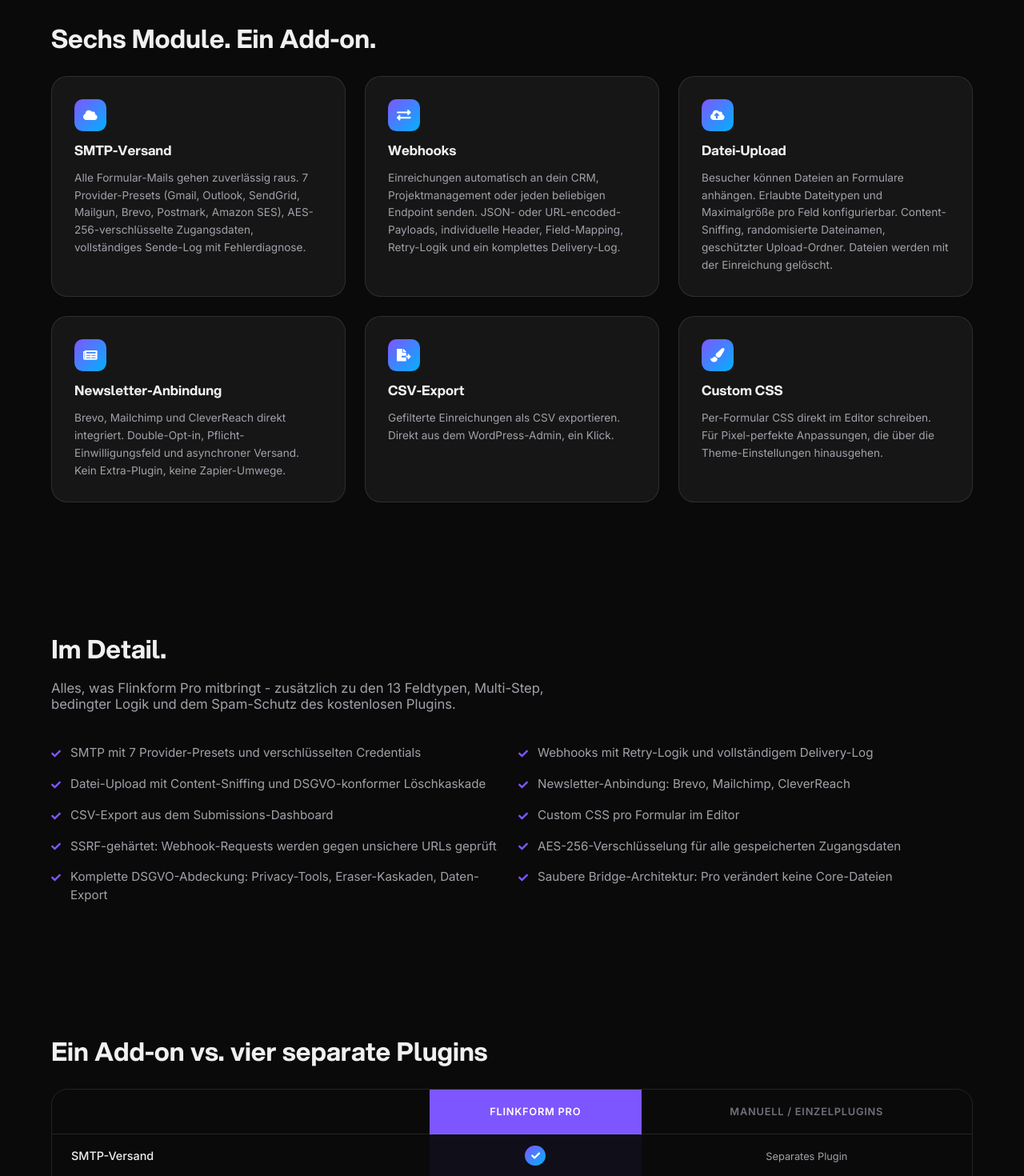
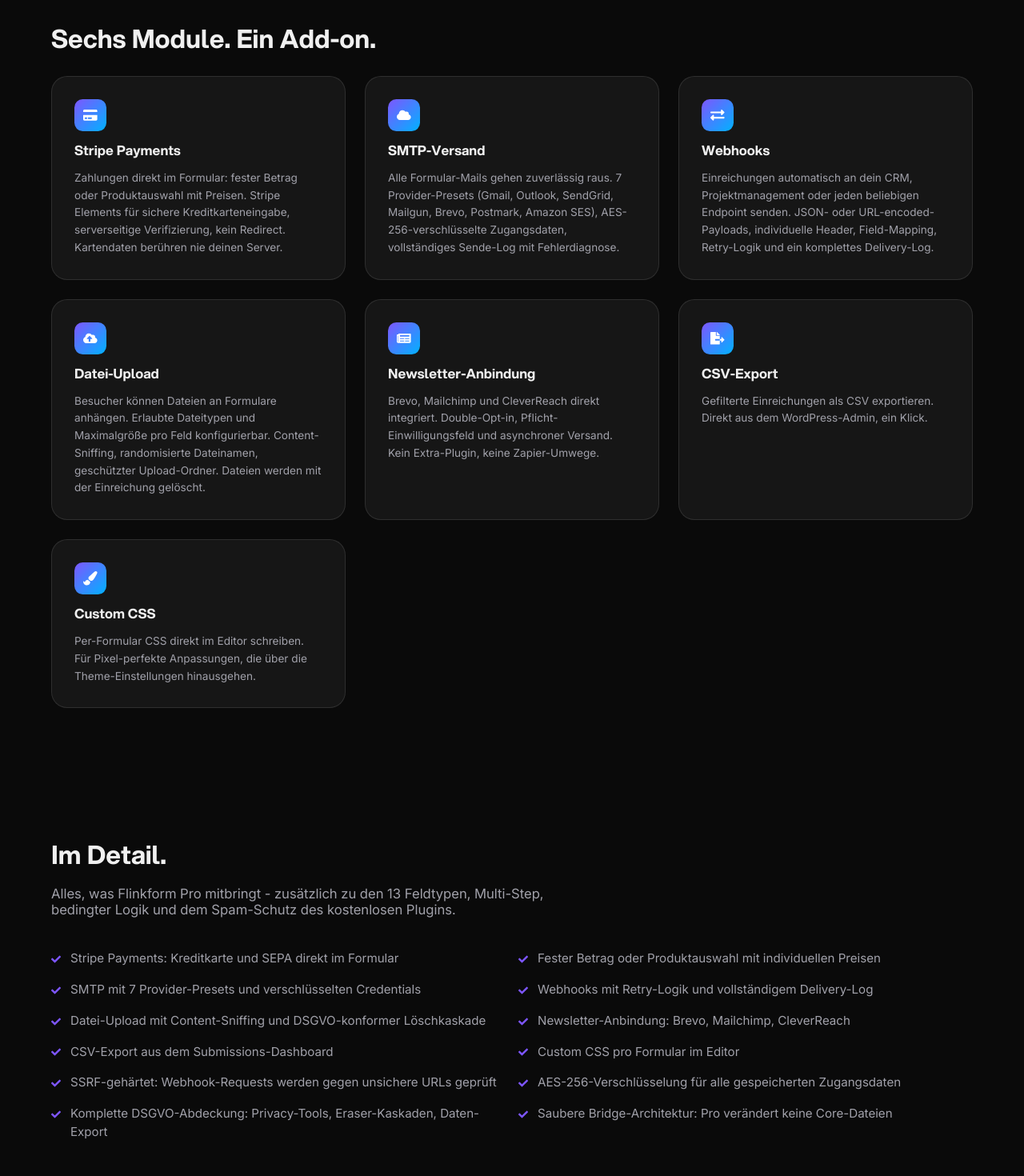
Before and after one commit to dennisbuchwald/dennisbuchwald-de, a Next.js app: page /apps/flinkform-pro in a window 1280 px wide. Shown: the part 1440-2910 px from the top of the page at 80% size. Built offline with nearby package versions, Linux system fonts and the light colour scheme.

Commit message:
feat: add Stripe Payments to Flinkform Pro page and apps overview

```diff
--- a/components/appsData.js
+++ b/components/appsData.js
@@ -31,9 +31,9 @@ export const apps = [
 		name: "Flinkform Pro",
 		tagline: "SMTP, Webhooks, Uploads und mehr.",
 		description:
-			"Premium Add-on für Flinkform: SMTP-Versand, Webhooks mit Retry-Logik, sicherer Datei-Upload, Newsletter-Anbindung (Brevo, Mailchimp, CleverReach), CSV-Export und Custom CSS pro Formular.",
+			"Premium Add-on für Flinkform: Stripe Payments, SMTP-Versand, Webhooks mit Retry-Logik, sicherer Datei-Upload, Newsletter-Anbindung (Brevo, Mailchimp, CleverReach), CSV-Export und Custom CSS.",
 		badges: ["Add-on", "Kommerziell"],
-		tags: ["WordPress", "Formulare", "SMTP", "Webhooks"],
+		tags: ["WordPress", "Formulare", "Stripe", "Webhooks"],
 		links: [],
 		schema: {
 			category: "Plugin",
--- a/src/pages/apps/flinkform-pro.js
+++ b/src/pages/apps/flinkform-pro.js
@@ -18,11 +18,17 @@ import {
 	FaShieldAlt,
 	FaPlug,
 	FaWordpress,
+	FaCreditCard,
 } from "react-icons/fa";
 
 const SITE_URL = "https://www.dennisbuchwald.de";
 
 const proModules = [
+	{
+		icon: <FaCreditCard />,
+		title: "Stripe Payments",
+		desc: "Zahlungen direkt im Formular: fester Betrag oder Produktauswahl mit Preisen. Stripe Elements für sichere Kreditkarteneingabe, serverseitige Verifizierung, kein Redirect. Kartendaten berühren nie deinen Server.",
+	},
 	{
 		icon: <FaCloud />,
 		title: "SMTP-Versand",
@@ -56,6 +62,8 @@ const proModules = [
 ];
 
 const highlights = [
+	"Stripe Payments: Kreditkarte und SEPA direkt im Formular",
+	"Fester Betrag oder Produktauswahl mit individuellen Preisen",
 	"SMTP mit 7 Provider-Presets und verschlüsselten Credentials",
 	"Webhooks mit Retry-Logik und vollständigem Delivery-Log",
 	"Datei-Upload mit Content-Sniffing und DSGVO-konformer Löschkaskade",
@@ -69,6 +77,7 @@ const highlights = [
 ];
 
 const compareRows = [
+	{ feature: "Stripe Payments im Formular", pro: true, manual: "WooCommerce o.Ä." },
 	{ feature: "SMTP-Versand", pro: true, manual: "Separates Plugin" },
 	{ feature: "Sende-Log mit Fehlerdiagnose", pro: true, manual: false },
 	{ feature: "Webhooks mit Retry-Logik", pro: true, manual: "Zapier o.Ä." },
```
